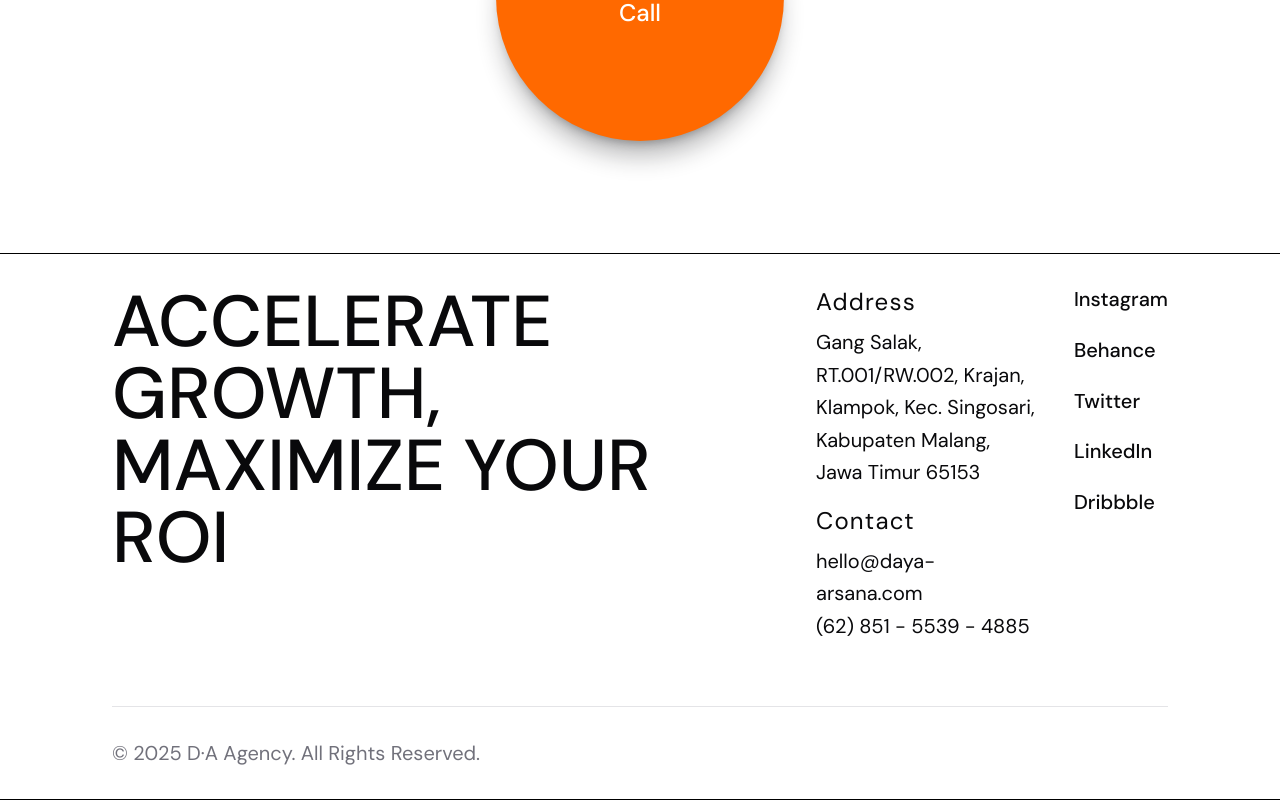
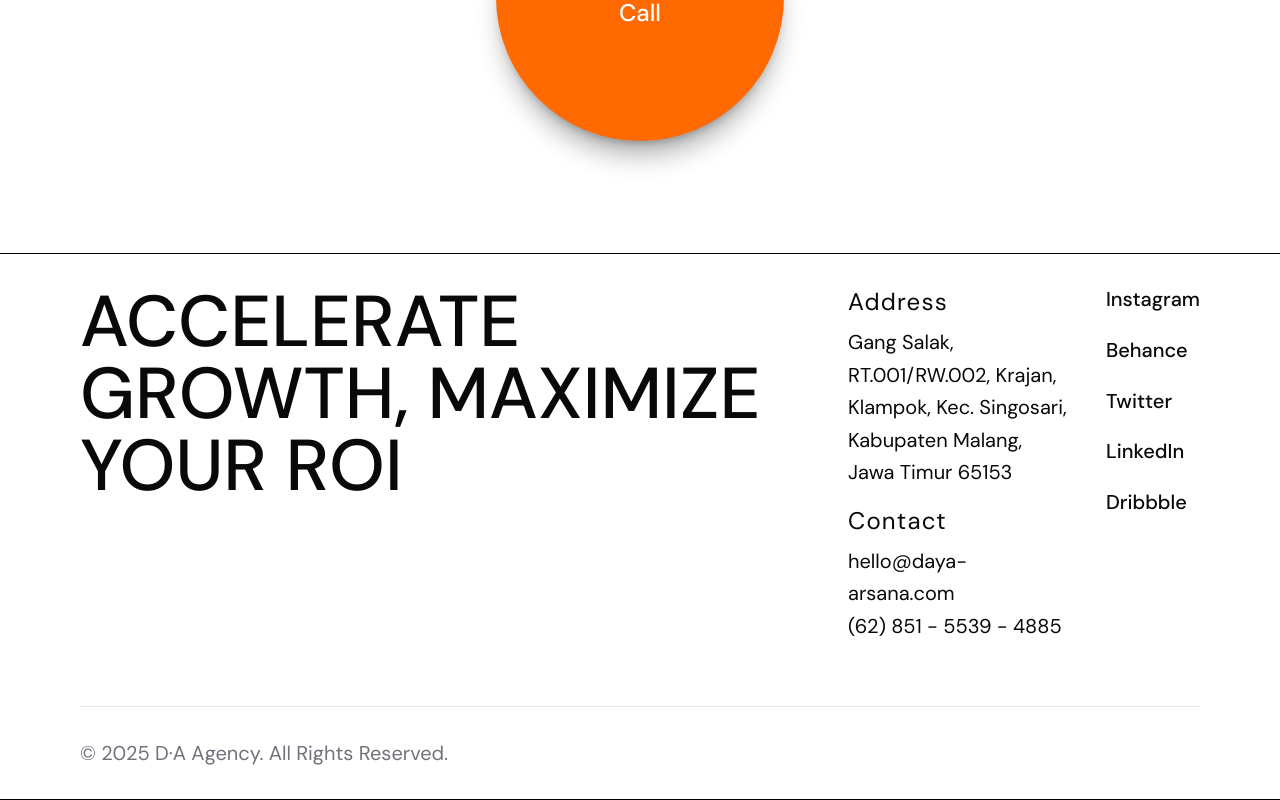
Before and after one commit to RifkyA911/Daya-Arsana, a Next.js app: page / in a window 1280 px wide. Shown: the part 2989-3789 px from the top of the page. Built offline with nearby package versions, Linux system fonts and the light colour scheme.

Commit message:
up: adjust footer px

```diff
--- a/src/app/_components/Footer.tsx
+++ b/src/app/_components/Footer.tsx
@@ -2,11 +2,11 @@
 
 const Footer = () => {
   return (
-    <footer id="footer" className="py-8 px-6 lg:px-28 bg-background border-y border-black">
+    <footer id="footer" className="py-8 px-6 md:px-12 lg:px-16 xl:px-20 bg-background border-y border-black">
       <div className="xmax-w-7xl mx-auto">
         <div className="flex flex-col md:flex-row w-full gap-12 mb-16 justify-between md:text-2xl ">
           <div className="lg:max-w-[800px]">
-            <h3 className="text-[40px] md:text-7xl 2k:text-7xl font-medium">
+            <h3 className="text-[40px] lg:text-6xl xl:text-7xl font-medium">
               ACCELERATE GROWTH,
               MAXIMIZE YOUR ROI
             </h3>
```
